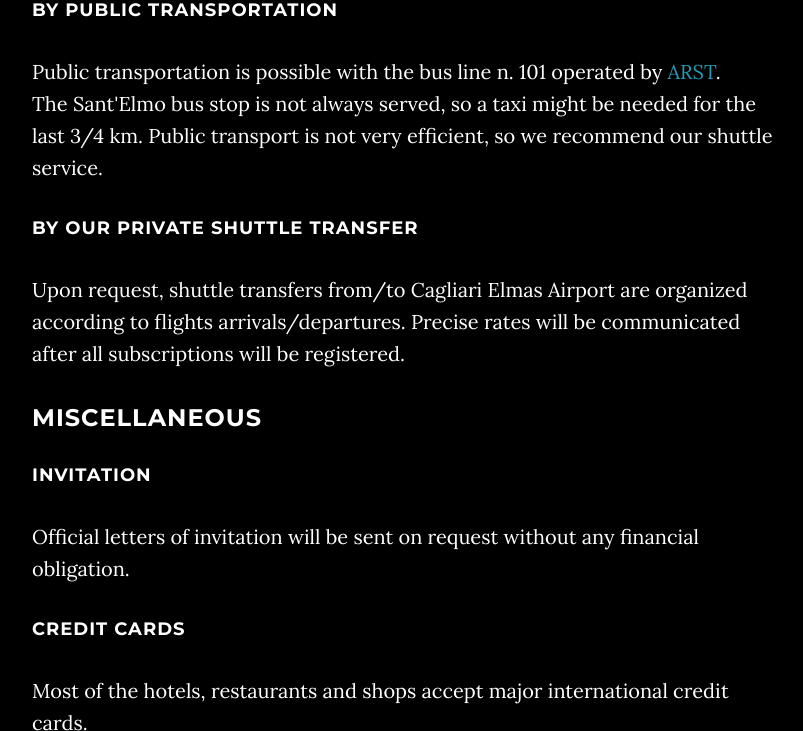
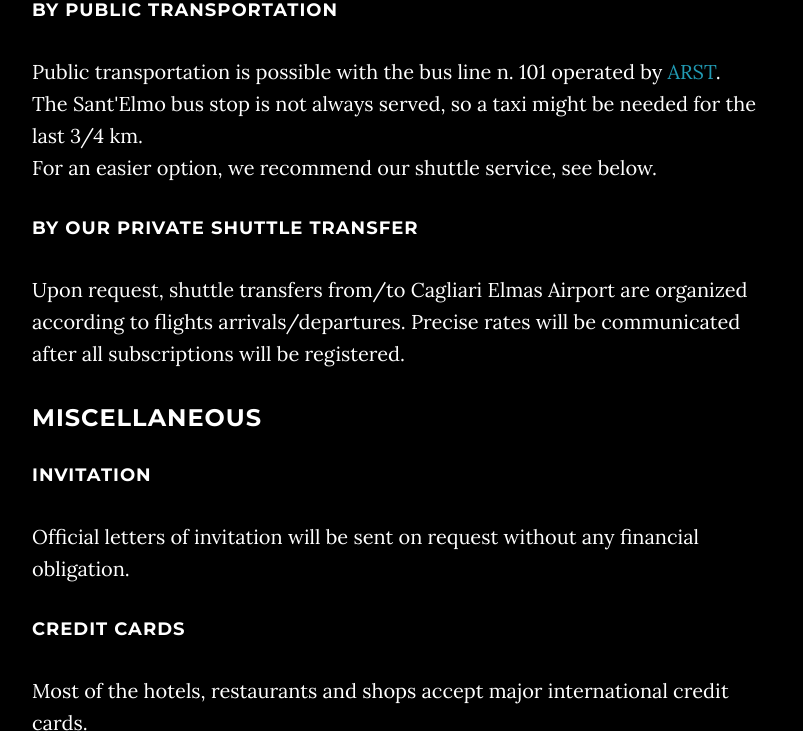
Before and after one commit to breakingthelimits/supereddington2018, a Jekyll site: the page built from travel/index.html, in a window 1280 px wide and 900 px high, scrolled down 736 px, cut to the strip 169-900 px from the top of the window. Shown: the whole strip, without its empty margins (248-1051 px from the left). Built offline with Jekyll 4.4.1, drawn with Linux system fonts in a browser that asks for light colours.

Commit message:
Update public transportation

```diff
--- a/travel/index.html
+++ b/travel/index.html
@@ -16,8 +16,8 @@ title: Participant Information
 <p>Public transportation is possible with the bus line n. 101 operated by
     <a href="https://moovitapp.com/lines?lgid=518067&lid=1951322&utm_medium=link&utm_source=shared&metroId=1262&lang=it">ARST</a>.<br />
 
-      The Sant'Elmo bus stop is not always served, so a taxi might be needed for the last 3/4 km.
-      Public transport is not very efficient, so we recommend our shuttle service.
+      The Sant'Elmo bus stop is not always served, so a taxi might be needed for the last 3/4 km. <br />
+      For an easier option, we recommend our shuttle service, see below.
 </p>
 
 <h4>By our private shuttle transfer</h4>
```
